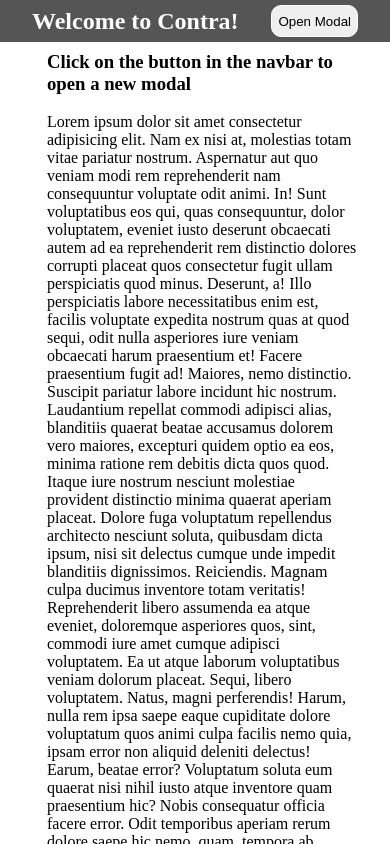
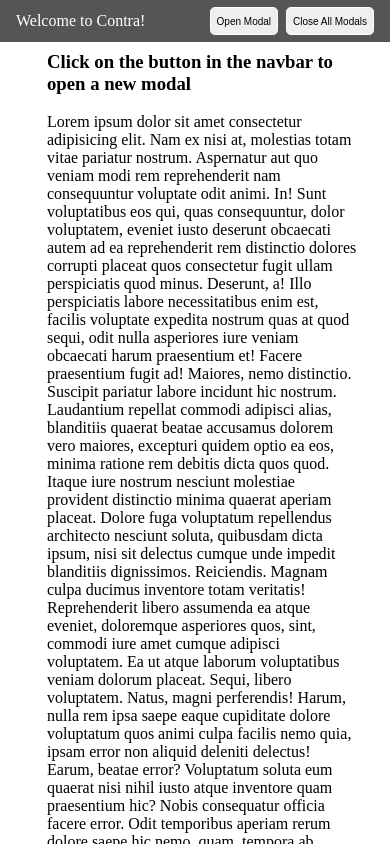
Before and after one commit to contra/contra-interview-assessment, a Next.js app in the folder frontend/: page / in a window 390 px wide. Shown: the top 844 px of the page. Built offline with nearby package versions, Linux system fonts and the light colour scheme.

Commit message:
add close all modals button & update UI

```diff
--- a/frontend/src/components/Modal.module.css
+++ b/frontend/src/components/Modal.module.css
@@ -41,6 +41,8 @@
   background-color: #aaa;
   font-weight: 600;
   height: 1.75rem;
+  border-top-left-radius: 4px;
+  border-top-right-radius: 4px;
 }
 
 .inactiveTab {
@@ -52,6 +54,8 @@
   color: #777;
   font-weight: 500;
   height: 1.75rem;
+  border-top-left-radius: 4px;
+  border-top-right-radius: 4px;
 }
 
 .inactiveTab:hover {
--- a/frontend/src/components/Navbar.module.css
+++ b/frontend/src/components/Navbar.module.css
@@ -13,14 +13,41 @@
   padding-left: 2rem;
 }
 
+.buttons {
+  margin-right: 4rem;
+  display: flex;
+  column-gap: 1.5rem;
+}
 .modalBtn {
-  height: 75%;
+  height: 2rem;
   border: 1px solid white;
-  border-radius: 10px;
+  border-radius: 0.3rem;
   cursor: pointer;
-  margin-right: 4rem;
 }
 
 .modalBtn:hover{
   background-color: #ccc;
 }
+
+@media all and (max-width: 500px) {
+  .navbar{
+    padding-left: 1rem;
+  }
+  .buttons{
+    margin-right: 2rem;
+    column-gap: 0.5rem;;
+  }
+  .modalBtn{
+    height: 1.75rem;
+    font-size:x-small;
+  }
+  .title {
+    font-weight: 400;
+  }
+}
+
+@media all and (max-width: 394px) {
+  .title {
+    font-size: medium;
+  }
+}
--- a/frontend/src/components/Navbar.tsx
+++ b/frontend/src/components/Navbar.tsx
@@ -4,20 +4,16 @@ import styles from './Navbar.module.css'
 import { NavbarProps } from '@/types';
 
 export default function Navbar(props: NavbarProps) {
-  const {openModal} = props;
-  if (typeof window !== 'undefined'){
-    return createPortal(
-      <nav className={styles['navbar']}>
-        <h1>Welcome to Contra!</h1>
+  const {openModal, closeModals} = props;
+  const navbar = (
+    <nav className={styles['navbar']}>
+      <h1 className={styles['title']}>Welcome to Contra!</h1>
+      <div className={styles['buttons']}>
         <button className={styles['modalBtn']} onClick={openModal}>Open Modal</button>
-      </nav>,
-      document.getElementById('portal')
-    )
-  }
-  return (
-    <nav className={styles['navbar']}>
-      <h1>Welcome to Contra!</h1>
-      <button className={styles['modalBtn']} onClick={openModal}>Open Modal</button>
+        <button className={styles['modalBtn']} onClick={closeModals}>Close All Modals</button>
+      </div>
     </nav>
   )
+  if (typeof window !== 'undefined') return createPortal(navbar, document.getElementById('portal'))
+  else return (navbar)
 }
--- a/frontend/src/pages/index.tsx
+++ b/frontend/src/pages/index.tsx
@@ -22,20 +22,23 @@ const Index: NextPage = () => {
       styles: {zIndex: modals.length ? largestZ + 1 : 10},
     }
     setModals([...modals, newModal])
-    document.getElementById('root')?.classList.toggle('blurred', true);
-    document.querySelector('body')?.classList.toggle('scrollLock', true);
   }
-
+  const closeModals = () => {
+    setModals([]);
+  }
   useEffect(() => {
     if (modals.length === 0){
       document.getElementById('root')?.classList.toggle('blurred', false);
       document.querySelector('body')?.classList.toggle('scrollLock', false);
+    } else {
+      document.getElementById('root')?.classList.toggle('blurred', true);
+      document.querySelector('body')?.classList.toggle('scrollLock', true);
     }
   }, [modals]);
 
   return (
     <div id='root'>
-      <Navbar openModal={openModal}/>
+      <Navbar openModal={openModal} closeModals={closeModals}/>
       <Textbox/>
       {modals.map((modalObj, i) => (
         <Modal modals={modals} setModals={setModals} index={i} key={i}/>
--- a/frontend/src/types.ts
+++ b/frontend/src/types.ts
@@ -6,6 +6,7 @@ export type ModalProps = {
 
 export type NavbarProps = {
   openModal: () => void;
+  closeModals: () => void;
 }
 
 export interface iModal {
```
